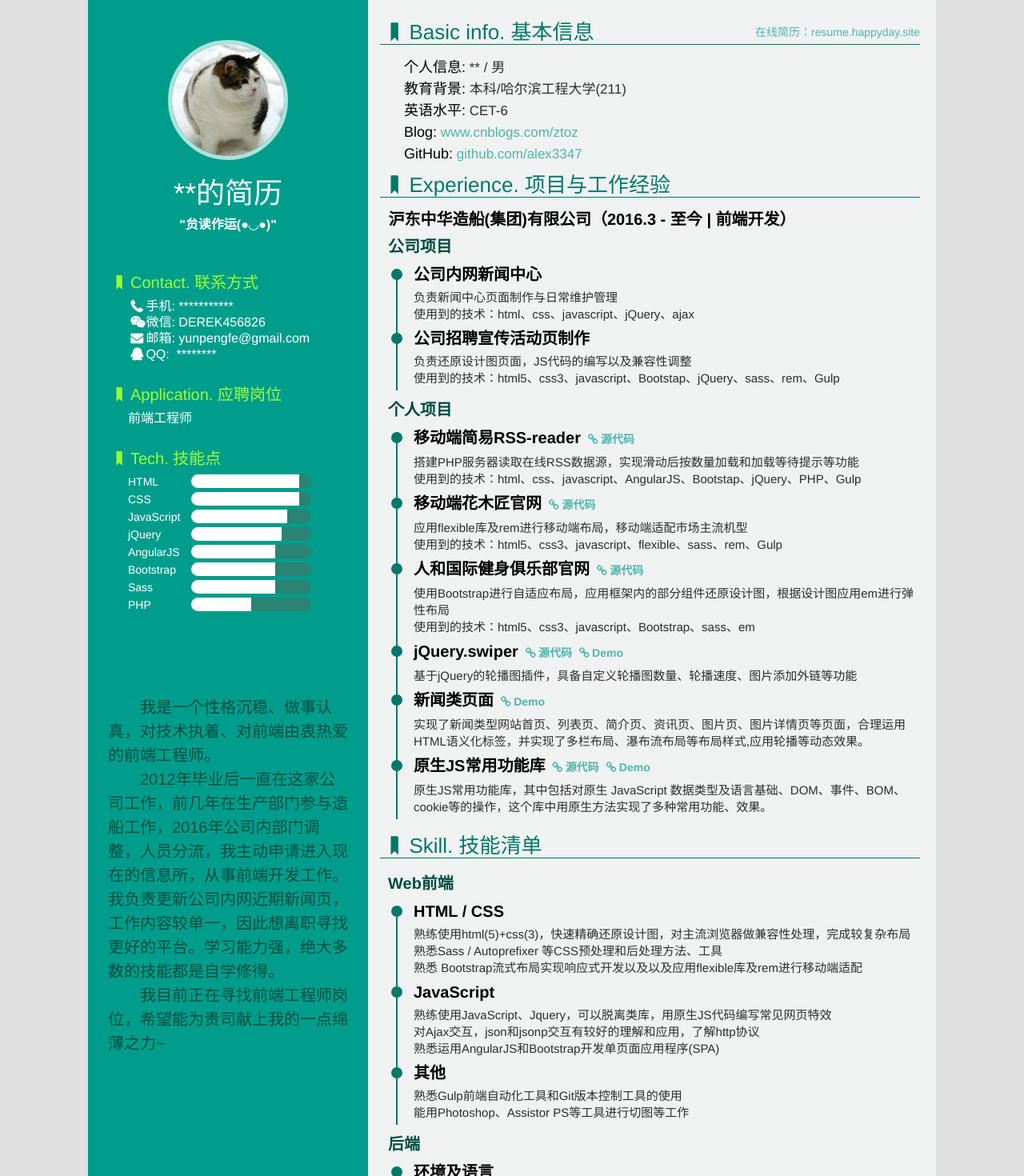
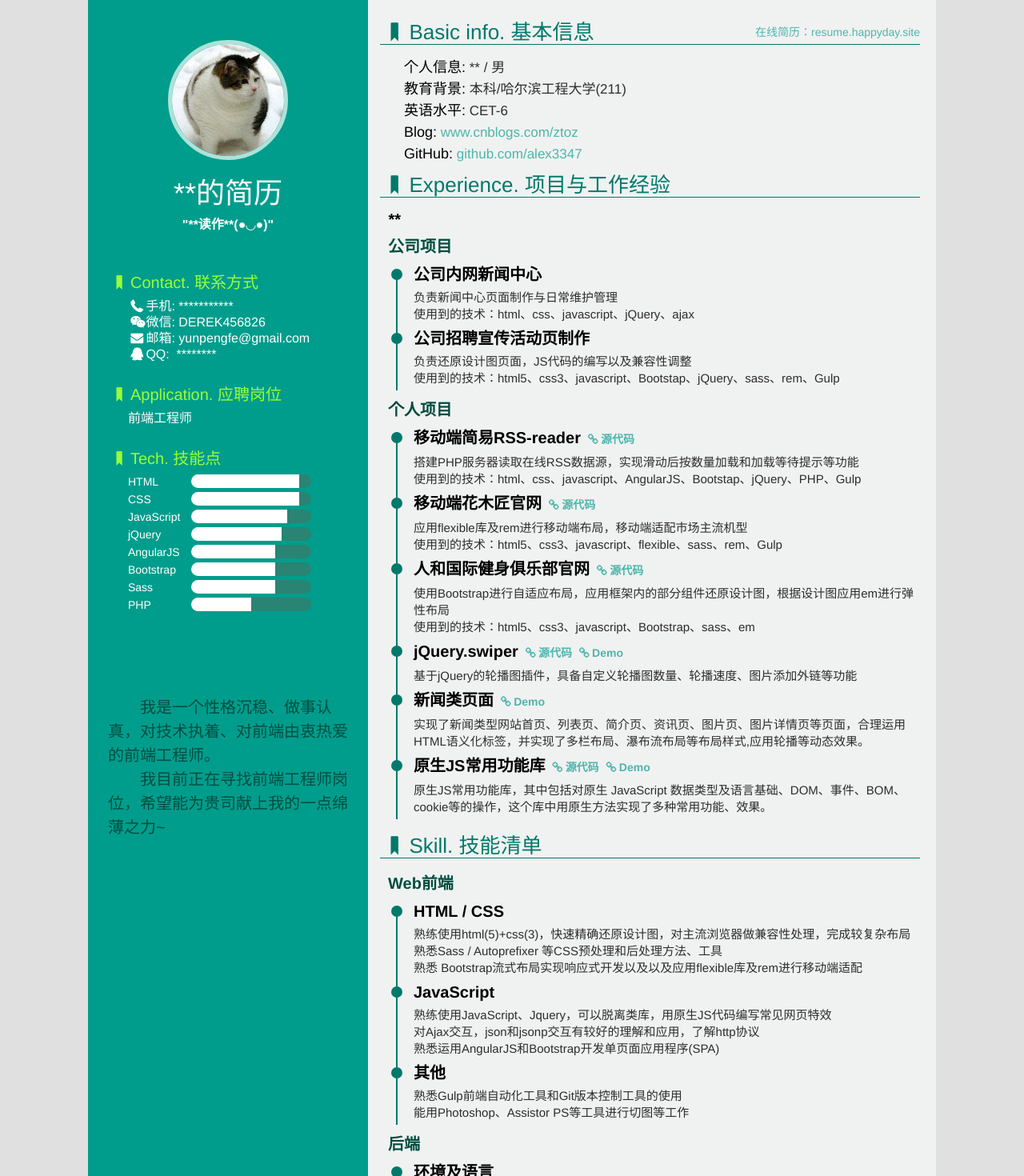
Before and after one commit to alex3347/Resume, a website: page print.html in a window 1280 px wide. Shown: the top 1470 px of the page at 80% size. Drawn offline with Linux system fonts and the light colour scheme.

Commit message:
remove info

```diff
--- a/print.html
+++ b/print.html
@@ -16,7 +16,7 @@
 				<div class="title">
 					<img src="dis/img/head.png">
 					<h1>**的简历</h1>
-					<h2>"贠读作运(●◡●)"</h2>
+					<h2>"**读作**(●◡●)"</h2>
 				</div>
 				<ul class="side-info">
 					<li class="someRight">
@@ -86,7 +86,6 @@
 				</ul>
 				<div class="note">
 					<p>我是一个性格沉稳、做事认真，对技术执着、对前端由衷热爱的前端工程师。</p>
-					<p>2012年毕业后一直在这家公司工作，前几年在生产部门参与造船工作，2016年公司内部门调整，人员分流，我主动申请进入现在的信息所，从事前端开发工作。我负责更新公司内网近期新闻页，工作内容较单一，因此想离职寻找更好的平台。学习能力强，绝大多数的技能都是自学修得。</p>
 					<p>我目前正在寻找前端工程师岗位，希望能为贵司献上我的一点绵薄之力~</p>
 				</div>
 			</div>
@@ -106,7 +105,7 @@
 					</li>
 					<li>
 						<dt><i class="icon-bookmark"></i>Experience. 项目与工作经验</dt>
-						<h4>&nbsp;沪东中华造船(集团)有限公司（2016.3 - 至今   |  前端开发）</h4>
+						<h4>&nbsp;**</h4>
 						<h3>公司项目</h3>
 						<ul class="exp">
 							<li>
```
Also changed, not shown: index.html (+3 -7 lines).
